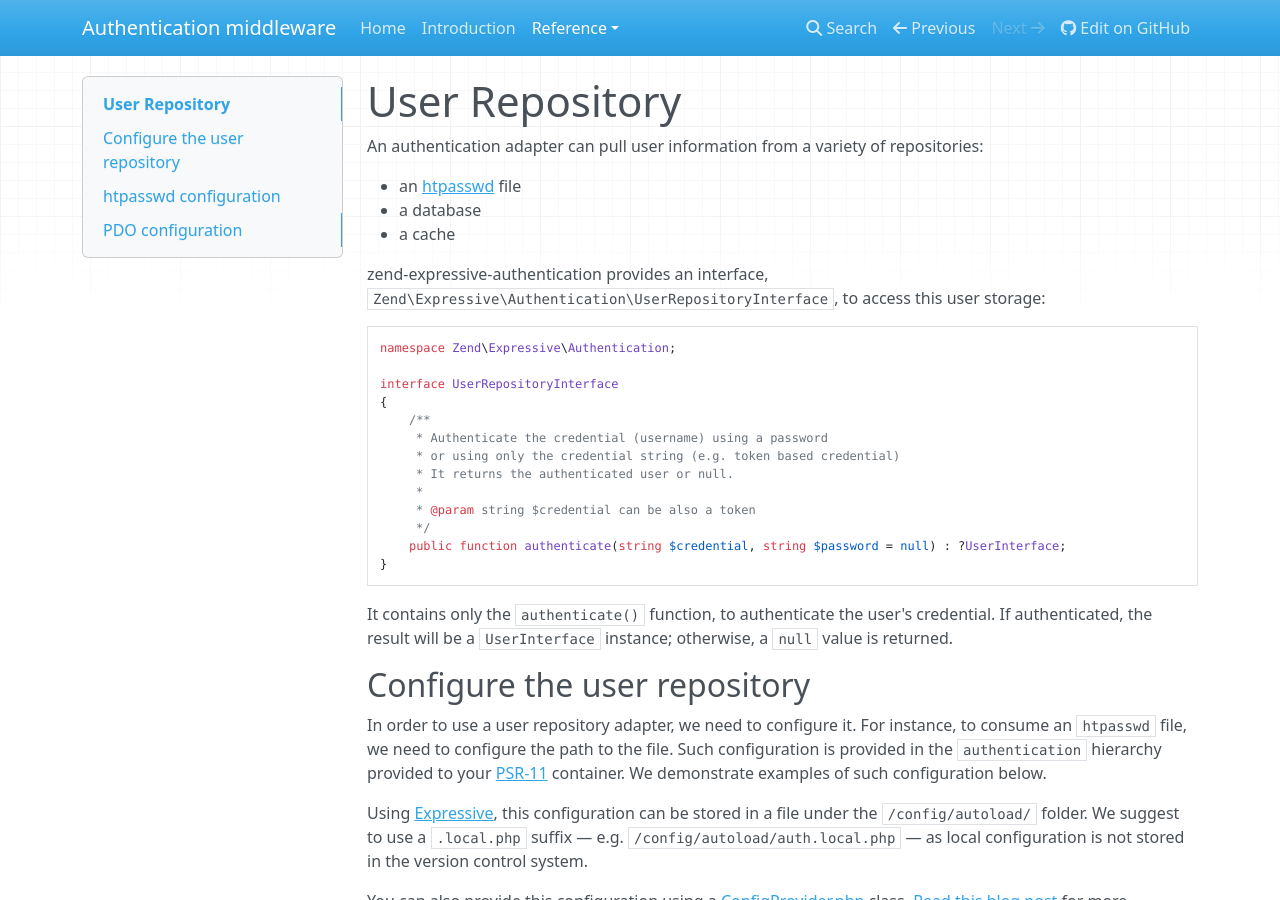
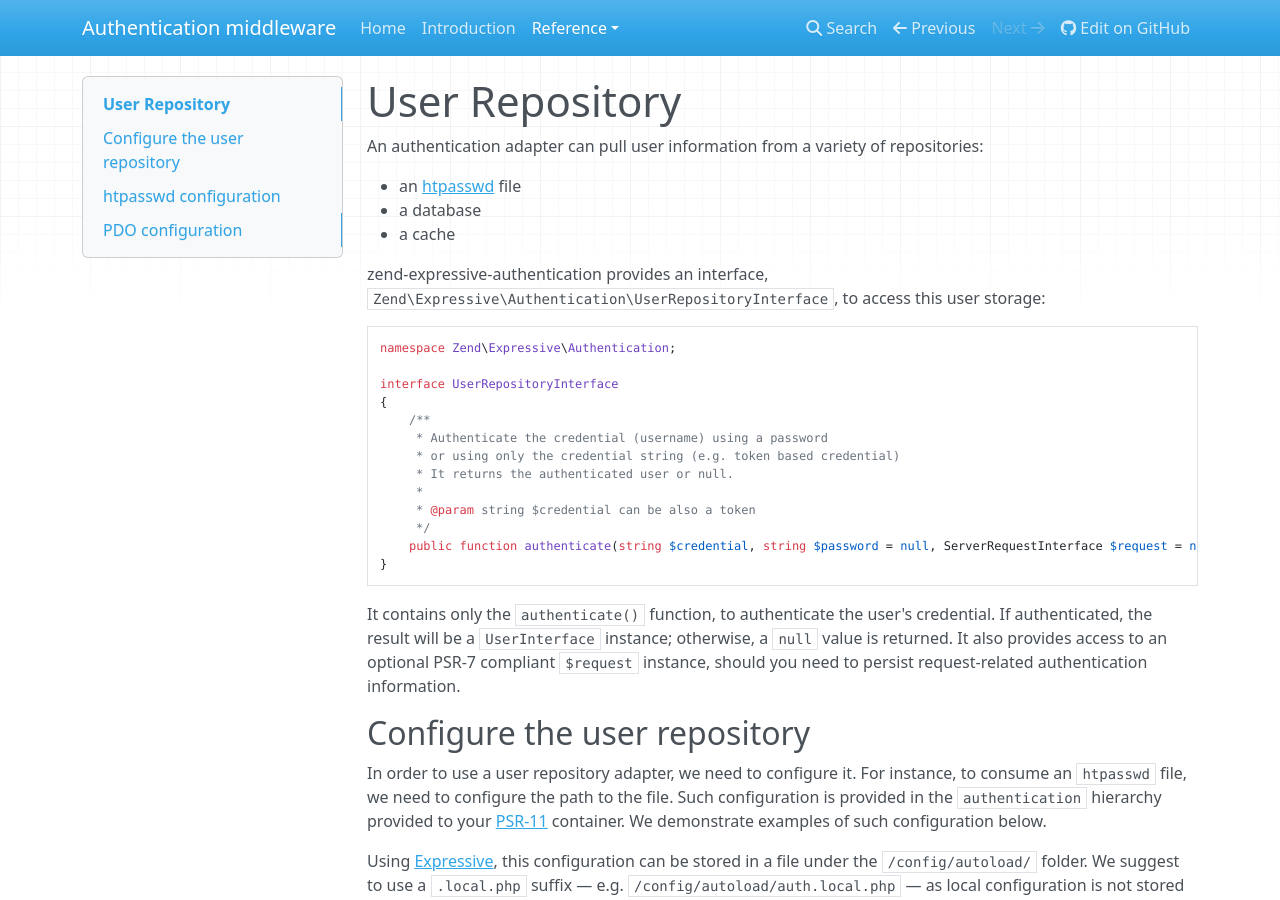
Before and after one commit to zendframework/zend-expressive-authentication, an MkDocs documentation site: the page built from docs/book/v1/user-repository.md, in a window 1280 px wide and 900 px high. Built offline with MkDocs 1.6.1, drawn with Linux system fonts in a browser that asks for light colours; nearby versions of some CDN libraries; old or Windows-style settings are respelled for this version of MkDocs.

Commit message:
Documentation for UserRepository interface declaration

````diff
--- a/docs/book/v1/user-repository.md
+++ b/docs/book/v1/user-repository.md
@@ -23,13 +23,14 @@ interface UserRepositoryInterface
      *
      * @param string $credential can be also a token
      */
-    public function authenticate(string $credential, string $password = null) : ?UserInterface;
+    public function authenticate(string $credential, string $password = null, ServerRequestInterface $request = null) : ?UserInterface;
 }
 ```
 
 It contains only the `authenticate()` function, to authenticate the user's
 credential. If authenticated, the result will be a `UserInterface` instance;
 otherwise, a `null` value is returned.
+It also provides access to an optional PSR-7 compliant `$request` instance, should you need to persist request-related authentication information.
 
 ## Configure the user repository
 
````
